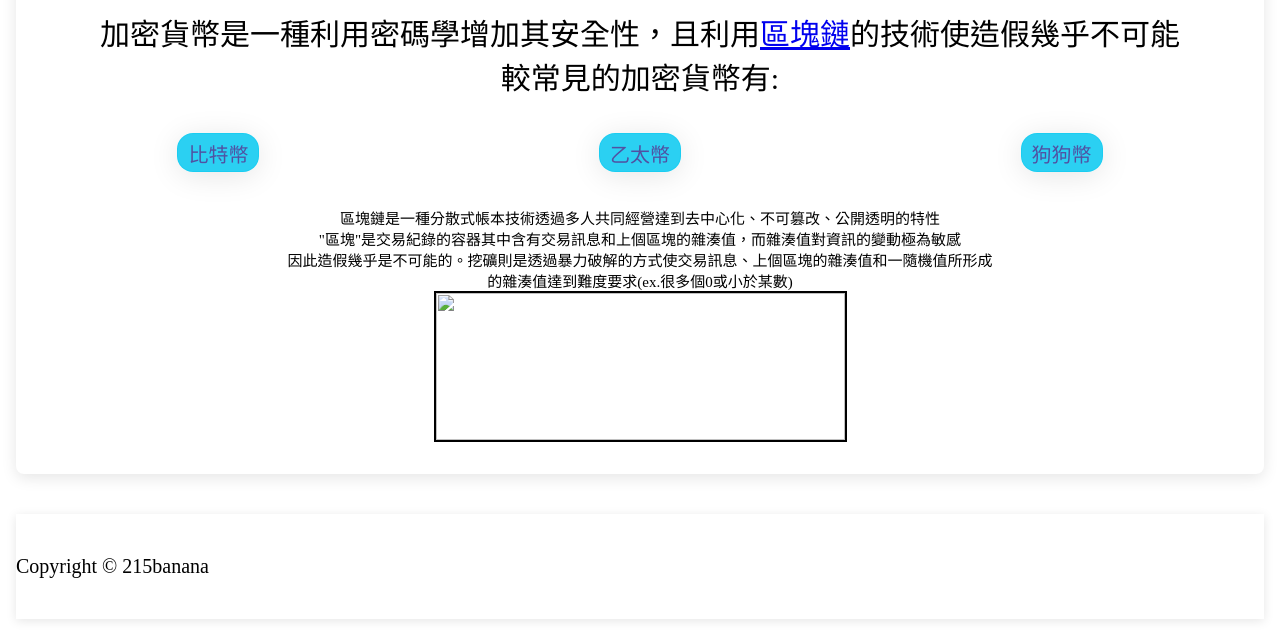
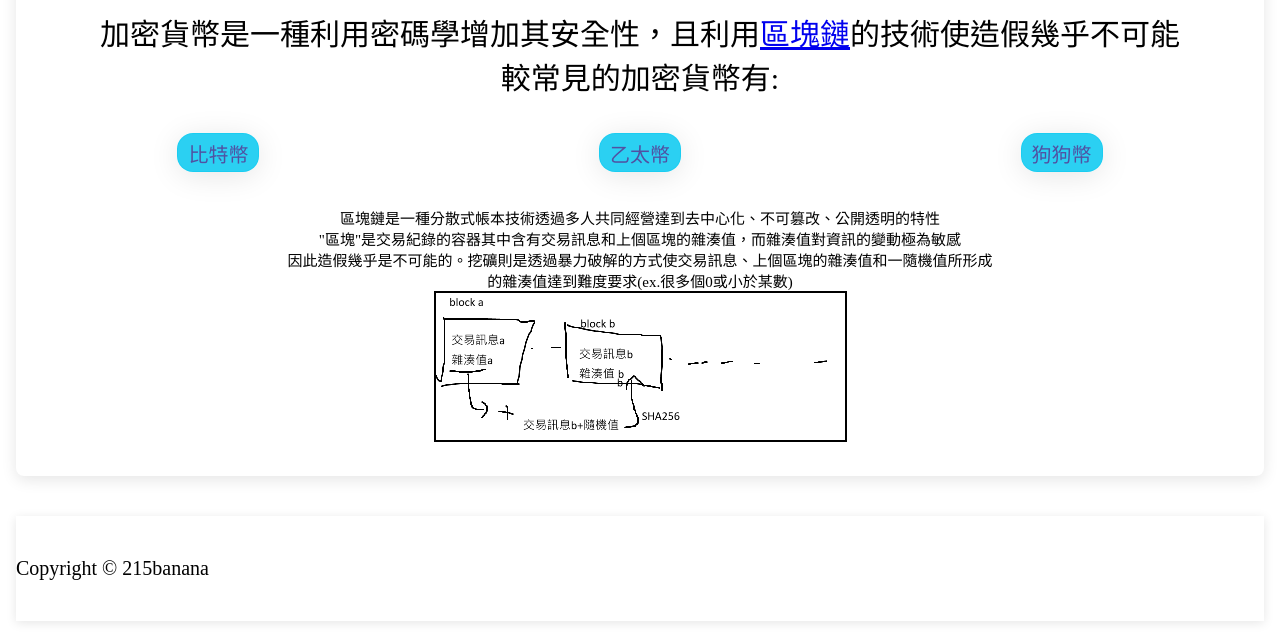
Before and after one commit to 215banana/215_12_18-, a plain HTML site: page index.html in a window 1280 px wide. Shown: the part 732-1369 px from the top of the page. Drawn offline with Linux system fonts and the light colour scheme; a web font is replaced by a local one.

Commit message:
Update index.html

```diff
--- a/index.html
+++ b/index.html
@@ -67,7 +67,7 @@
                     的雜湊值達到難度要求(ex.很多個0或小於某數)
 
                 </div>
-                <div class="p1"><img src="img/blockchain.png" a;t="blockchain" style="border:2px solid black; " width="409" height="147"></div>
+                <div class="p1"><img src="blockchain.png" a;t="blockchain" style="border:2px solid black; " width="409" height="147"></div>
             </article>
         </main>
         <footer class="footer">
```
